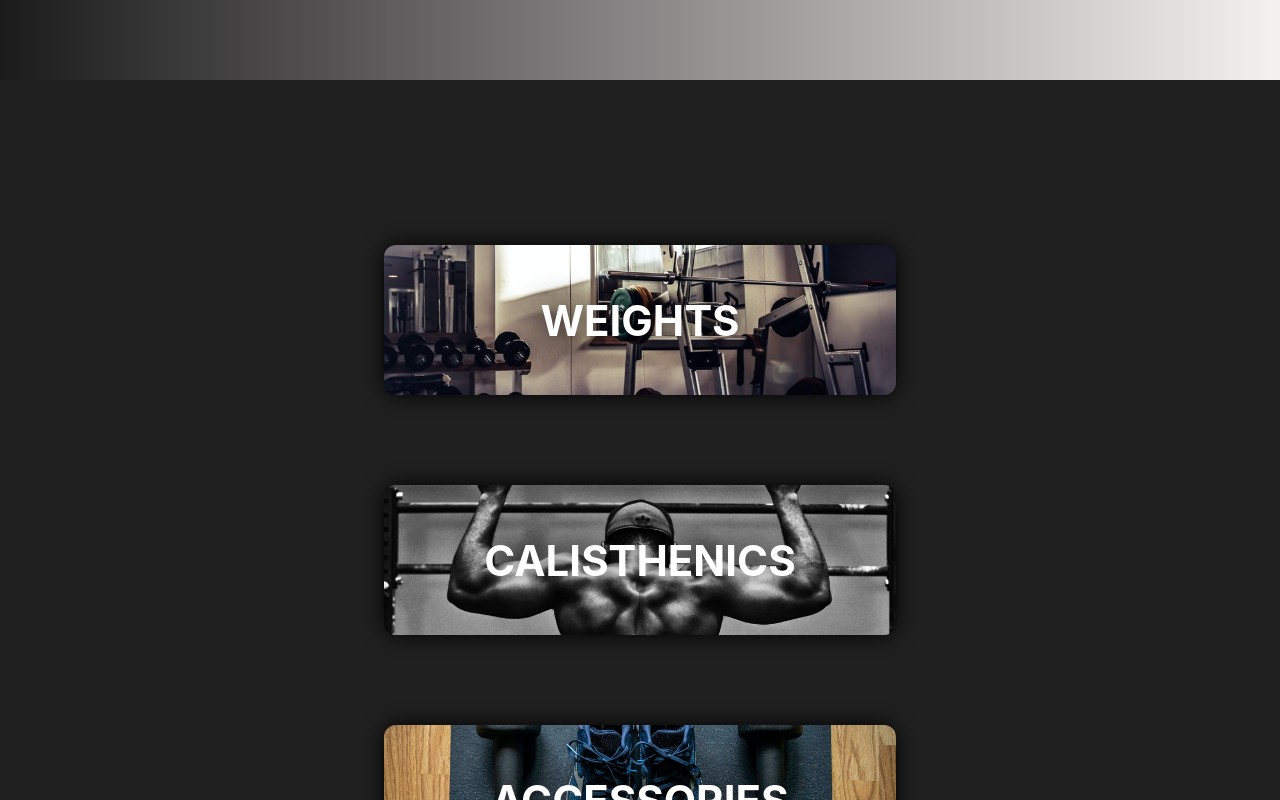
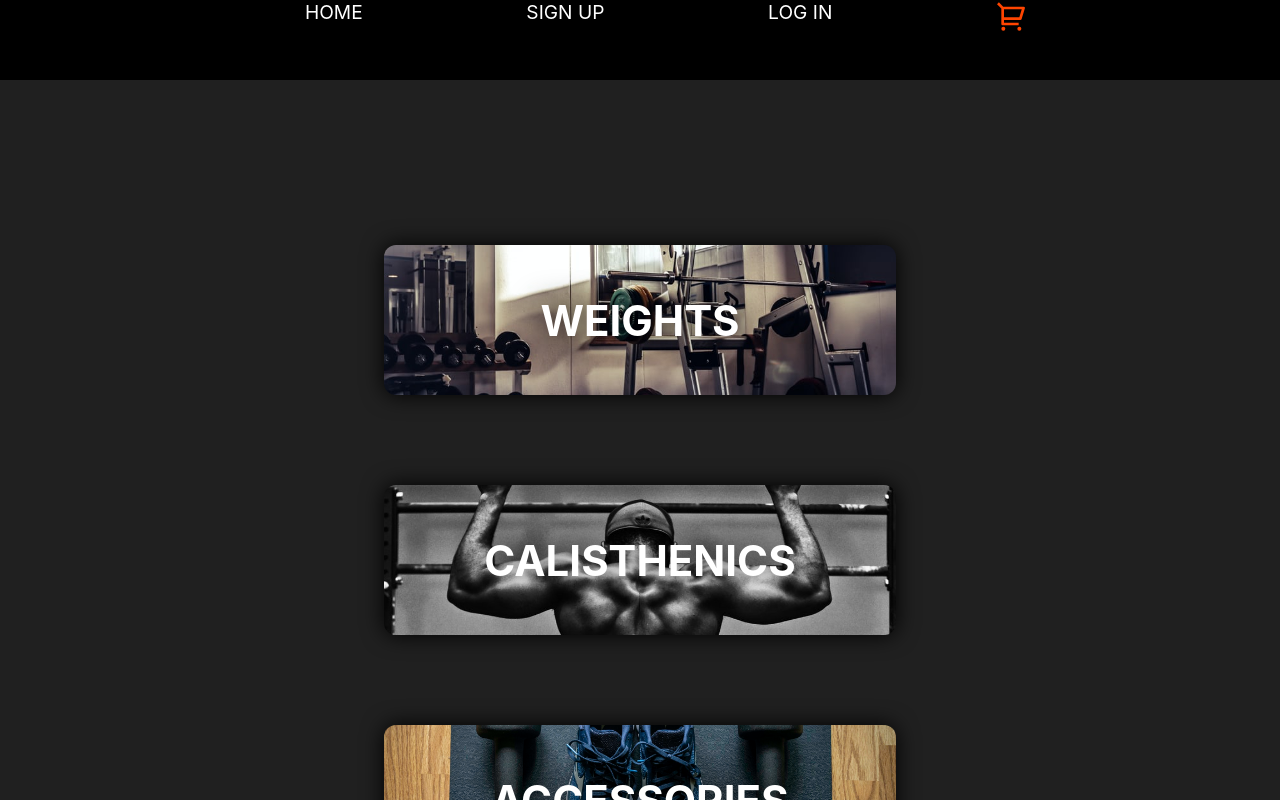
Before and after one commit to mz106/CN-Masters26-Final-Project-FE, a React (Create React App) app: page / in a window 1280 px wide. Shown: the top 800 px of the page. Built offline with nearby package versions, Linux system fonts and the light colour scheme.

Commit message:
solved conflict to merging and mode footer from home page to app.js

```diff
--- a/src/components/Nav.css
+++ b/src/components/Nav.css
@@ -1,6 +1,6 @@
-
-.Navbar {
-  background: linear-gradient(90deg, rgb(28, 27, 27) 0%, rgb(245, 241, 241) 100%);
+.navbar {
+  /* background: linear-gradient(90deg, rgb(28, 27, 27) 0%, rgb(245, 241, 241) 100%); */
+  background: black;
   height: 80px;
   display: flex;
   justify-content: center;
@@ -10,47 +10,115 @@
   top: 0;
   z-index: 999;
 }
-.navbar-active{
-  background: transparent;
+.navbar.active{
+  background: none;
 }
+
 .navbar-container {
   display: flex;
+  justify-content: center;
+  align-items: center;
+  height: 80px;
   max-width: 1500px;
+}
+
+.navbar-logo {
+  color: #fff;
+  justify-self: start;
+  margin-left: 20px;
+  cursor: pointer;
+  text-decoration: none;
+  font-size: 2rem;
+  display: flex;
+  align-items: center;
+}
+
+.nav-menu {
+  display: grid;
+  grid-template-columns: repeat(4, auto);
+  grid-gap: 10px;
+  list-style: none;
   text-align: center;
+  width: 60vw;
+  justify-content: end;
+  margin-right: 2rem;
 }
+
+.nav-item {
+  height: 80px;
+}
+
+.nav-links {
+  color: #fff;
+  display: flex;
+  align-items: center;
+  text-decoration: none;
+  padding: 0.5rem 1rem;
+  height: 100%;
+}
+
+.nav-links:hover {
+  border-bottom: 4px solid #fff;
+  transition: all 0.2s ease-out;
+}
+
+.fa-bars {
+  color: #fff;
+}
+
+.nav-links-mobile {
+  display: none;
+}
+
+.menu-icon {
+  display: none;
+}
+
+@media screen and (max-width: 960px) {
+  .NavbarItems {
+    position: relative;
+  }
+
   .nav-menu {
     display: flex;
     flex-direction: column;
     width: 100%;
-    height: 500px;
+    height: 90vh;
     position: absolute;
     top: 80px;
     left: -100%;
     opacity: 1;
     transition: all 0.5s ease;
   }
+
   .nav-menu.active {
-    background: #010218;
+    background: #242222;
     left: 0;
     opacity: 1;
     transition: all 0.5s ease;
+    z-index: 1;
   }
+
   .nav-links {
     text-align: center;
     padding: 2rem;
     width: 100%;
     display: table;
   }
+
   .nav-links:hover {
-    background-color: #0a19e2;
+    background-color: #fff;
+    color: #242424;
     border-radius: 0;
   }
+
   .navbar-logo {
     position: absolute;
     top: 0;
     left: 0;
     transform: translate(25%, 50%);
   }
+
   .menu-icon {
     display: block;
     position: absolute;
@@ -60,95 +128,30 @@
     font-size: 1.8rem;
     cursor: pointer;
   }
+
   .fa-times {
-    color: rgb(240, 10, 10);
+    color: #fff;
     font-size: 2rem;
   }
+
   .nav-links-mobile {
     display: block;
     text-align: center;
-    padding: 1.5rem;
     margin: 2rem auto;
     border-radius: 4px;
     width: 80%;
-    background: #3205fa;
     text-decoration: none;
-    color: rgb(105, 4, 4);
     font-size: 1.5rem;
+    background-color: transparent;
+    color: #fff;
+    padding: 14px 20px;
+    border: 1px solid #fff;
+    transition: all 0.3s ease-out;
   }
 
-  .menu-icon {
-    display: none;
-  }
-/* }
-@media screen and (max-width: 960px) {
-    .NavbarItems{
-        position: relative;
-    }
-    .nav-menu{
-        display: flex;
-        flex-direction: column;
-        width: 100%;
-        height: 500px;
-        position: absolute;
-        top: 80px;
-        left: -100%;
-        opacity: 1;
-        transition: all 0.5s ease;
-    }
-    .nav-menu.active{
-        background:#010218;
-        left: 0;
-        opacity: 1;
-        transition: all 0.5s ease;
-    }
-    .nav-links{
-        text-align: center;
-        padding: 2rem;
-        width: 100%;
-        display: table;
-    }
-    .nav-links:hover{
-        background-color: #0a19e2;
-        border-radius: 0;
-    }
-    .navbar-logo{
-        position: absolute;
-        top: 0;
-        left: 0;
-        transform: translate(25%, 50%);
-    }
-    .menu-icon{
-        display: block;
-        position: absolute;
-        top: 0;
-        right: 0;
-        transform: translate(-100%, 60%);
-        font-size: 1.8rem;
-        cursor: pointer;
-    }
-    .fa-times{
-        color: rgb(240, 10, 10);
-        font-size: 2rem;
-    }
-    .nav-links-mobile{
-        display: block;
-        text-align: center;
-        padding: 1.5rem;
-        margin: 2rem auto;
-        border-radius: 4px;
-        width: 80%;
-        background: #3205fa;
-        text-decoration: none;
-        color: rgb(105, 4, 4);
-        font-size: 1.5rem;
-    }
-    .nav-links-mobile:hover{
-        background-color: #fff;
-        color: #020631;
+  .nav-links-mobile:hover {
+    background: #fff;
+    color: #242424;
     transition: 250ms;
   }
-    Button{
-        display:none;
 }
-} */
--- a/src/components/Nav.js
+++ b/src/components/Nav.js
@@ -6,12 +6,14 @@ import { RiShoppingCart2Line } from "react-icons/ri";
 function Nav() {
   const [click, setClick] = useState(false);
   const handleClick = () => setClick(!click);
+  const[navbar, setNabar]= useState(false);
+
   const navStyle = {
     color: "white",
     textDecoration: "none",
     listStyleType: "none",
     textTransform: "uppercase",
-    marginRight: "12em",
+    marginRight: "8em",
   };
   const CartStyle = {
     color: "orangered",
@@ -19,9 +21,19 @@ function Nav() {
     listStyleType: "none",
     fontSize: "32px",
   };
+  const changeNavbar =()=>{
+    if (window.scrollY >= 10){
+      setNabar(true);
+    }else{
+      setNabar(false);
+    }
+  };
+
+  window.addEventListener('scroll', changeNavbar);
+
   return (
     <>
-      <nav className="Navbar">
+      <nav className={navbar ? 'navbar-active': 'navbar'}>
         <div className="navbar-container">
           <div className="menu-icon" onClick={handleClick}>
             <i className={click ? "fas fa-times" : "fas fa-bars"} />
```
Lines whose indentation alone changed are shown as unchanged.
